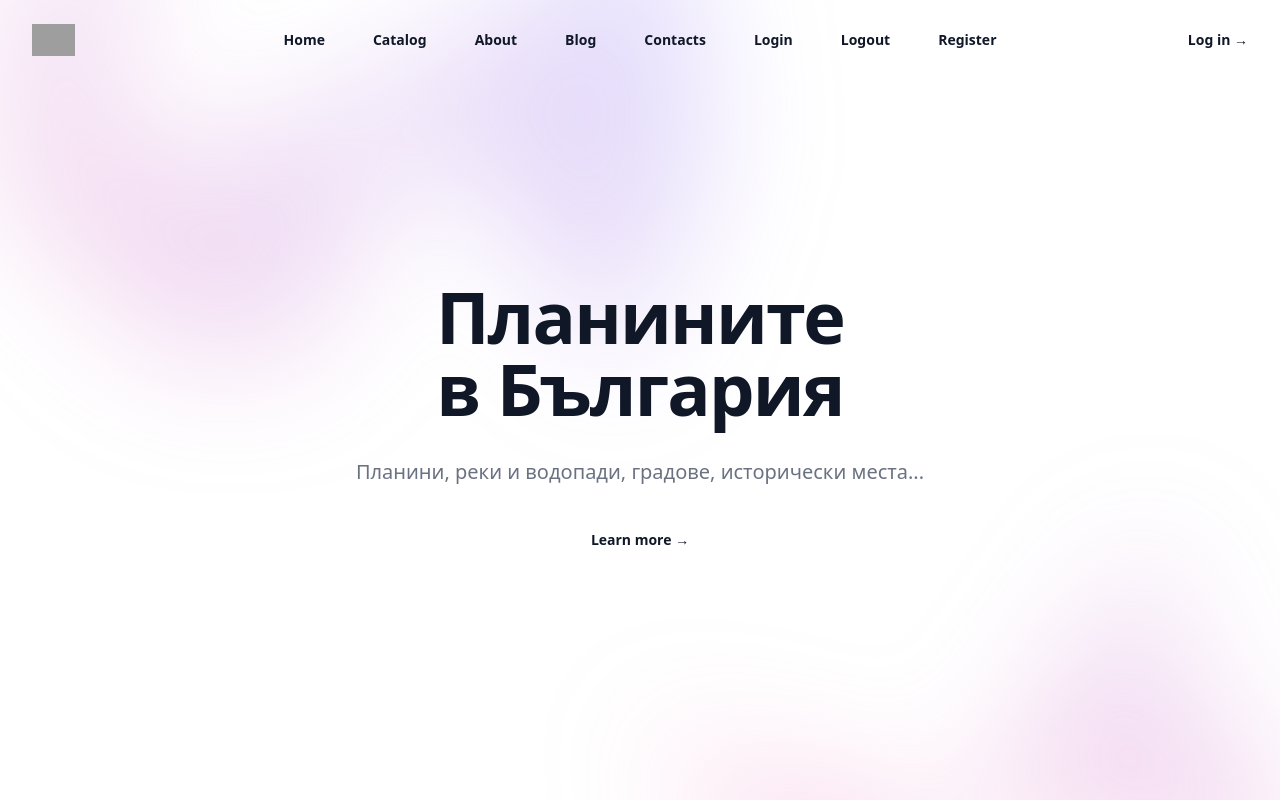
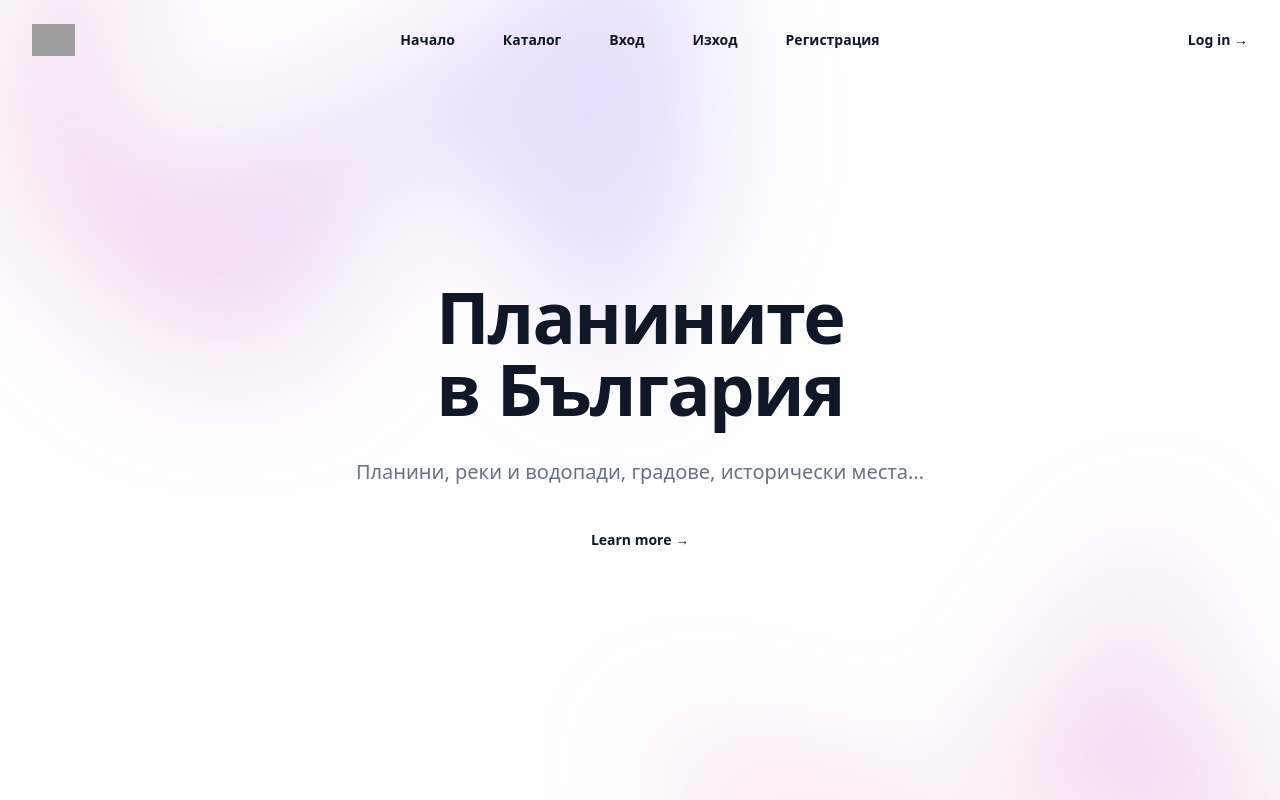
Before and after one commit to stefka11/BulgarianMountains, a React (Vite) app in the folder client/: page / in a window 1280 px wide. Shown: the top 800 px of the page. Built offline with nearby package versions, Linux system fonts and the light colour scheme; grey boxes are pictures that could not be loaded.

Commit message:
Update Header

```diff
--- a/client/src/components/header/Header.jsx
+++ b/client/src/components/header/Header.jsx
@@ -3,14 +3,11 @@ import { Dialog, DialogPanel } from '@headlessui/react'
 import { Bars3Icon, XMarkIcon } from '@heroicons/react/24/outline'
 
 const navigation = [
-    { name: 'Home', path: '/' },
-    { name: 'Catalog', path: '/catalog' },
-    { name: 'About', path: '/about' },
-    { name: 'Blog', path: '/blog' },
-    { name: 'Contacts', path: '/contacts' },
-    { name: 'Login', path: '/login' },
-    { name: 'Logout', path: '/logout' },
-    { name: 'Register', path: '/register' },
+    { name: 'Начало', path: '/' },
+    { name: 'Каталог', path: '/catalog' },
+    { name: 'Вход', path: '/login' },
+    { name: 'Изход', path: '/logout' },
+    { name: 'Регистрация', path: '/register' },
 ]
 
 export default function Header() {
```
